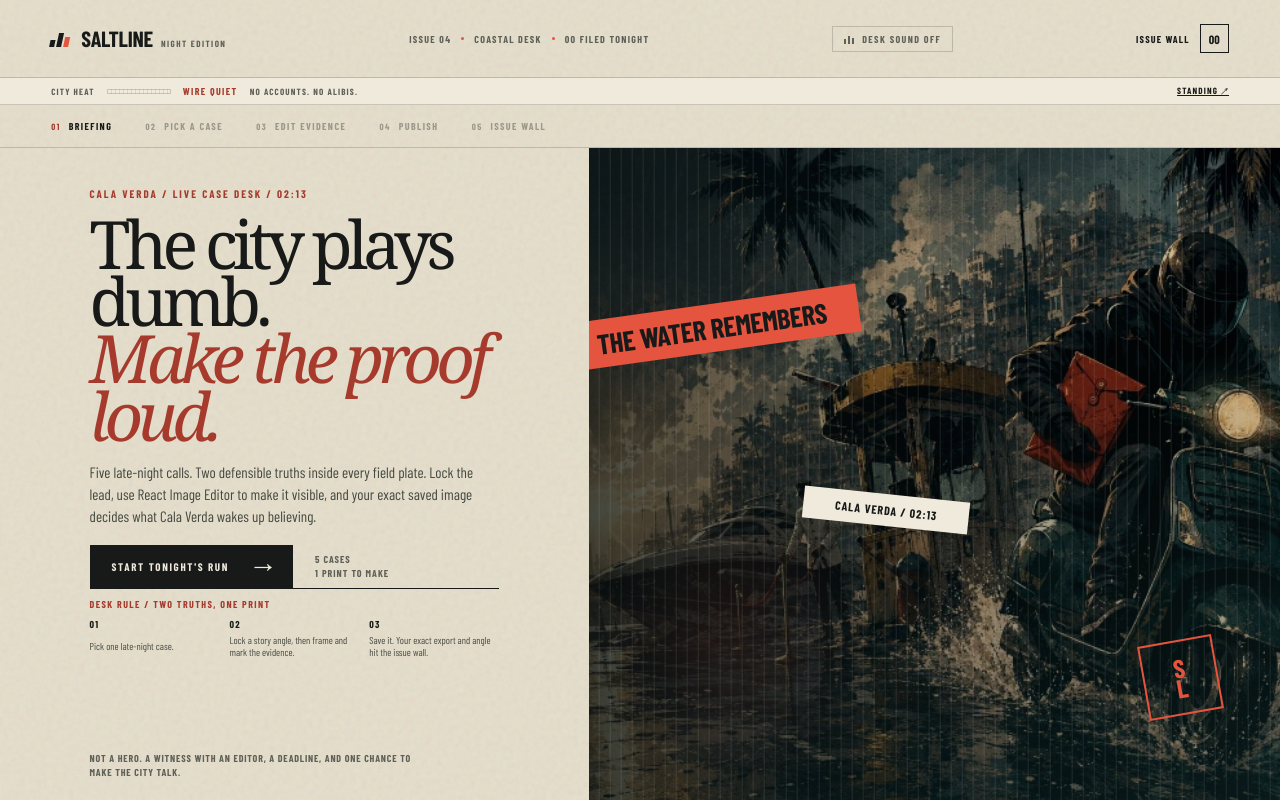
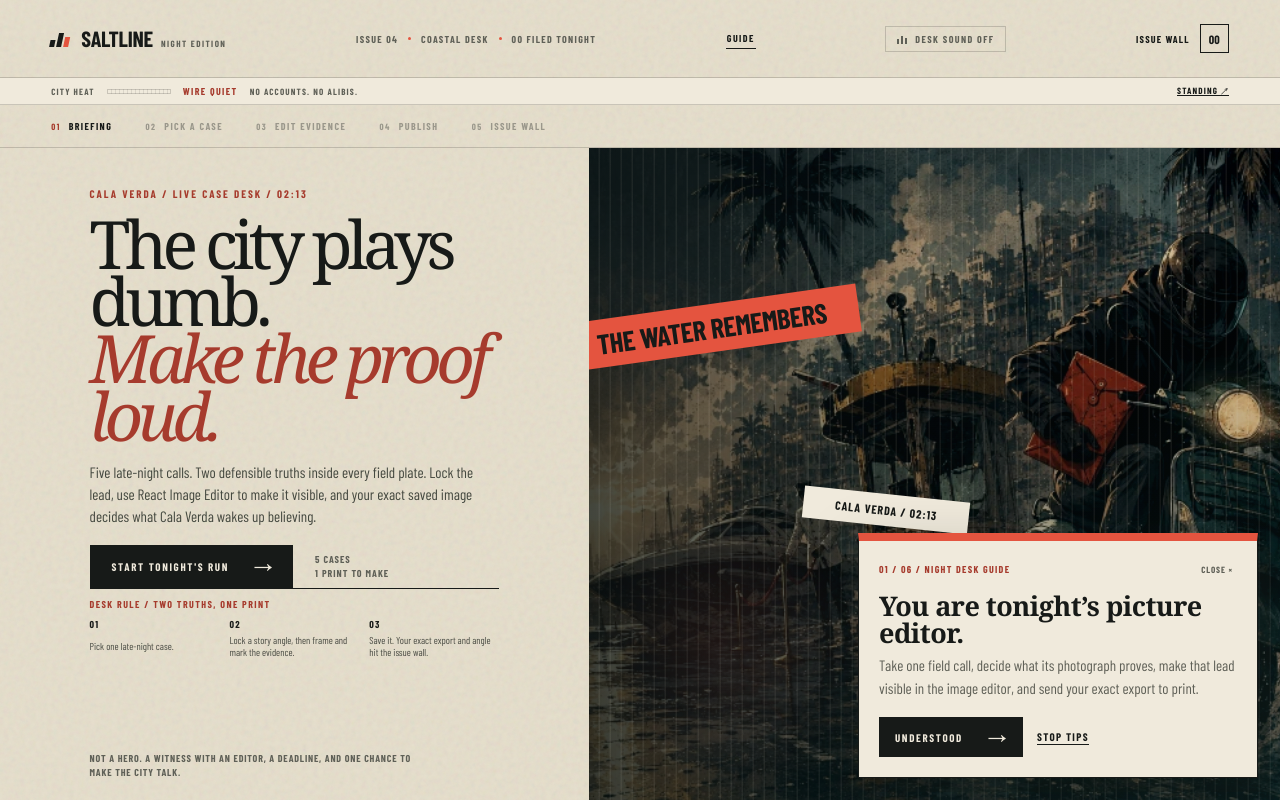
Before and after one commit to adityasarade/saltline-dispatch, a Next.js app: page / in a window 1280 px wide. Built offline with nearby package versions, Linux system fonts and the light colour scheme; a web font is replaced by a local one.

Commit message:
Add contextual guidance through the night desk

```diff
--- a/app/globals.css
+++ b/app/globals.css
@@ -105,6 +105,7 @@ button:focus-visible {
 }
 .wordmark,
 .archive-count,
+.guide-toggle,
 .process button,
 .back-button,
 .text-button,
@@ -186,6 +187,75 @@ button:focus-visible {
   border: 1px solid var(--ink);
   font-size: 12px;
   letter-spacing: 0;
+}
+.guide-toggle {
+  border: 0;
+  border-bottom: 1px solid var(--ink);
+  background: transparent;
+  color: var(--ink);
+  padding: 5px 1px;
+  font: 800 10px/1 var(--sans);
+  letter-spacing: .14em;
+  cursor: pointer;
+}
+
+/* Contextual instructions sit above the paper instead of permanently
+   occupying layout space. One compact card appears at each new desk state. */
+.journey-guide {
+  position: fixed;
+  z-index: 80;
+  right: 22px;
+  bottom: 22px;
+  width: min(400px, calc(100vw - 32px));
+  padding: 20px;
+  background: var(--soft-paper);
+  border: 1px solid var(--ink);
+  border-top: 8px solid var(--coral);
+  box-shadow: 12px 14px 0 rgba(23,26,24,.2), 0 22px 60px rgba(23,26,24,.28);
+}
+.journey-guide-head,
+.journey-guide-actions {
+  display: flex;
+  align-items: center;
+  justify-content: space-between;
+  gap: 14px;
+}
+.journey-guide-head {
+  color: var(--coral-copy);
+  font: 800 10px/1.3 var(--sans);
+  letter-spacing: .13em;
+}
+.journey-guide-head button {
+  border: 0;
+  background: transparent;
+  color: var(--muted);
+  padding: 4px;
+  font: 800 9px/1 var(--sans);
+  letter-spacing: .1em;
+  cursor: pointer;
+}
+.journey-guide h2 {
+  margin: 14px 0 8px;
+  font: 700 27px/1 Georgia,serif;
+  letter-spacing: -.02em;
+}
+.journey-guide>p {
+  margin: 0;
+  color: var(--muted);
+  font-size: 15px;
+  line-height: 1.55;
+}
+.journey-guide-actions {
+  justify-content: flex-start;
+  margin-top: 17px;
+}
+.journey-guide-actions .ink-button {
+  min-height: 40px;
+  padding: 10px 16px;
+  font-size: 11px;
+}
+.journey-guide-actions .text-button {
+  font-size: 11px;
 }
 
 /* Desk sound toggle. Sits beside the issue count, reads as desk furniture. */
@@ -3006,6 +3076,23 @@ h1 em {
 }
 
 @media (max-width: 560px) {
+  .journey-guide {
+    right: 12px;
+    bottom: 12px;
+    width: calc(100vw - 24px);
+    padding: 17px;
+    box-shadow: 7px 8px 0 rgba(23,26,24,.2), 0 18px 44px rgba(23,26,24,.25);
+  }
+  .journey-guide h2 {
+    font-size: 23px;
+  }
+  .journey-guide>p {
+    font-size: 14px;
+  }
+  .guide-toggle {
+    font-size: 9px;
+    letter-spacing: .09em;
+  }
   .heat-strip {
     gap: 9px;
     padding: 7px 24px;
--- a/app/page.tsx
+++ b/app/page.tsx
@@ -39,6 +39,42 @@ import {
 import { classifiedsFor } from '@/lib/classifieds';
 
 type Screen = 'desk' | 'calls' | 'edit' | 'reveal' | 'archive';
+
+type JourneyGuide = {
+  key: string;
+  step: string;
+  title: string;
+  copy: string;
+};
+
+const GUIDE_STORAGE = 'saltline-journey-guide-v1';
+
+function journeyGuide(screen: Screen, angleLocked: boolean): JourneyGuide {
+  if (screen === 'desk') return {
+    key: 'briefing', step: '01 / 06', title: 'You are tonight’s picture editor.',
+    copy: 'Take one field call, decide what its photograph proves, make that lead visible in the image editor, and send your exact export to print.',
+  };
+  if (screen === 'calls') return {
+    key: 'calls', step: '02 / 06', title: 'Choose one story to investigate.',
+    copy: 'Each case contains two defensible angles. Select any card now; you will choose its angle after the field plate opens.',
+  };
+  if (screen === 'edit' && !angleLocked) return {
+    key: 'angle-lock', step: '03 / 06', title: 'Lock the headline before editing.',
+    copy: 'Choose one Angle Lock beside the plate. It changes the recommended edit, the printed headline, and the consequence recorded on the issue wall.',
+  };
+  if (screen === 'edit') return {
+    key: 'image-desk', step: '04 / 06', title: 'Make the chosen lead unmistakable.',
+    copy: 'Follow START HERE for the fastest route, make one visible move, then use the editor’s Save control. Saltline measures and prints that exact export.',
+  };
+  if (screen === 'reveal') return {
+    key: 'published', step: '05 / 06', title: 'Read what your edit became.',
+    copy: 'The proof pair shows source versus saved export. The page, lead verdict and CITY HEAT explain how your framing changed the edition.',
+  };
+  return {
+    key: 'issue-wall', step: '06 / 06', title: 'The paper remembers every version.',
+    copy: 'Open a plate to revisit it, run another case, or read the standing sheet. Printing opposing angles keeps both versions and raises CITY HEAT.',
+  };
+}
 
 /** Whether this browser is actually keeping the night between visits. */
 type DeskMemory = 'pending' | 'persisting' | 'trimmed' | 'memory';
@@ -85,6 +121,10 @@ export default function Home() {
   const [discardAsk, setDiscardAsk] = useState<DiscardAsk | null>(null);
   const [deskNotice, setDeskNotice] = useState('');
   const [soundOn, setSoundOn] = useState(false);
+  const [guideOpen, setGuideOpen] = useState(false);
+  const [guidesMuted, setGuidesMuted] = useState(false);
+  const [guideReady, setGuideReady] = useState(false);
+  const seenGuides = useRef(new Set<string>());
   const startButtonRef = useRef<HTMLButtonElement>(null);
   const closingDialogRef = useRef<HTMLElement>(null);
   const standingDialogRef = useRef<HTMLElement>(null);
@@ -247,6 +287,37 @@ export default function Home() {
     () => selected.angles.find((angle) => angle.id === selectedAngleId) ?? null,
     [selected, selectedAngleId],
   );
+
+  const currentGuide = journeyGuide(screen, Boolean(selectedAngle));
+  const persistGuides = useCallback((muted: boolean) => {
+    try {
+      window.localStorage.setItem(GUIDE_STORAGE, JSON.stringify({ muted, seen: [...seenGuides.current] }));
+    } catch {
+      /* The guide remains available for this tab when preferences cannot persist. */
+    }
+  }, []);
+
+  useEffect(() => {
+    let muted = false;
+    try {
+      const stored = JSON.parse(window.localStorage.getItem(GUIDE_STORAGE) || 'null') as { muted?: boolean; seen?: string[] } | null;
+      if (stored?.seen) seenGuides.current = new Set(stored.seen);
+      muted = Boolean(stored?.muted);
+    } catch {
+      /* A damaged preference is treated as a first visit. */
+    }
+    queueMicrotask(() => {
+      setGuidesMuted(muted);
+      setGuideReady(true);
+    });
+  }, []);
+
+  useEffect(() => {
+    if (!guideReady || guidesMuted || seenGuides.current.has(currentGuide.key)) return;
+    seenGuides.current.add(currentGuide.key);
+    persistGuides(false);
+    queueMicrotask(() => setGuideOpen(true));
+  }, [currentGuide, guideReady, guidesMuted, persistGuides]);
 
   const activeAssignment = useMemo(() => {
     const assignmentId = activeDispatch?.assignmentId ?? selected.id;
@@ -688,6 +759,19 @@ export default function Home() {
           <span>{String(desk.filed).padStart(2, '0')} FILED TONIGHT</span>
         </div>
         <button
+          className="guide-toggle"
+          onClick={() => {
+            if (guidesMuted) {
+              setGuidesMuted(false);
+              persistGuides(false);
+            }
+            setGuideOpen(true);
+          }}
+          aria-expanded={guideOpen}
+        >
+          GUIDE
+        </button>
+        <button
           className={`desk-sound ${soundOn ? 'is-on' : ''}`}
           onClick={() => void toggleSound()}
           aria-pressed={soundOn}
@@ -741,6 +825,30 @@ export default function Home() {
           );
         })}
       </nav>
+
+      {guideOpen && !discardAsk && !isPressRunning && !isClosingFrameOpen && !isStandingOpen && (
+        <aside className="journey-guide" role="dialog" aria-labelledby="saltline-guide-title">
+          <div className="journey-guide-head">
+            <span>{currentGuide.step} / NIGHT DESK GUIDE</span>
+            <button aria-label="Close guide" onClick={() => setGuideOpen(false)}>CLOSE ×</button>
+          </div>
+          <h2 id="saltline-guide-title">{currentGuide.title}</h2>
+          <p>{currentGuide.copy}</p>
+          <div className="journey-guide-actions">
+            <button className="ink-button" onClick={() => setGuideOpen(false)}>Understood <span>→</span></button>
+            <button
+              className="text-button"
+              onClick={() => {
+                setGuidesMuted(true);
+                setGuideOpen(false);
+                persistGuides(true);
+              }}
+            >
+              Stop tips
+            </button>
+          </div>
+        </aside>
+      )}
 
       {screen === 'desk' && (
         <section ref={screenRef} className="desk-screen screen" aria-labelledby="desk-title" tabIndex={-1}>
```
